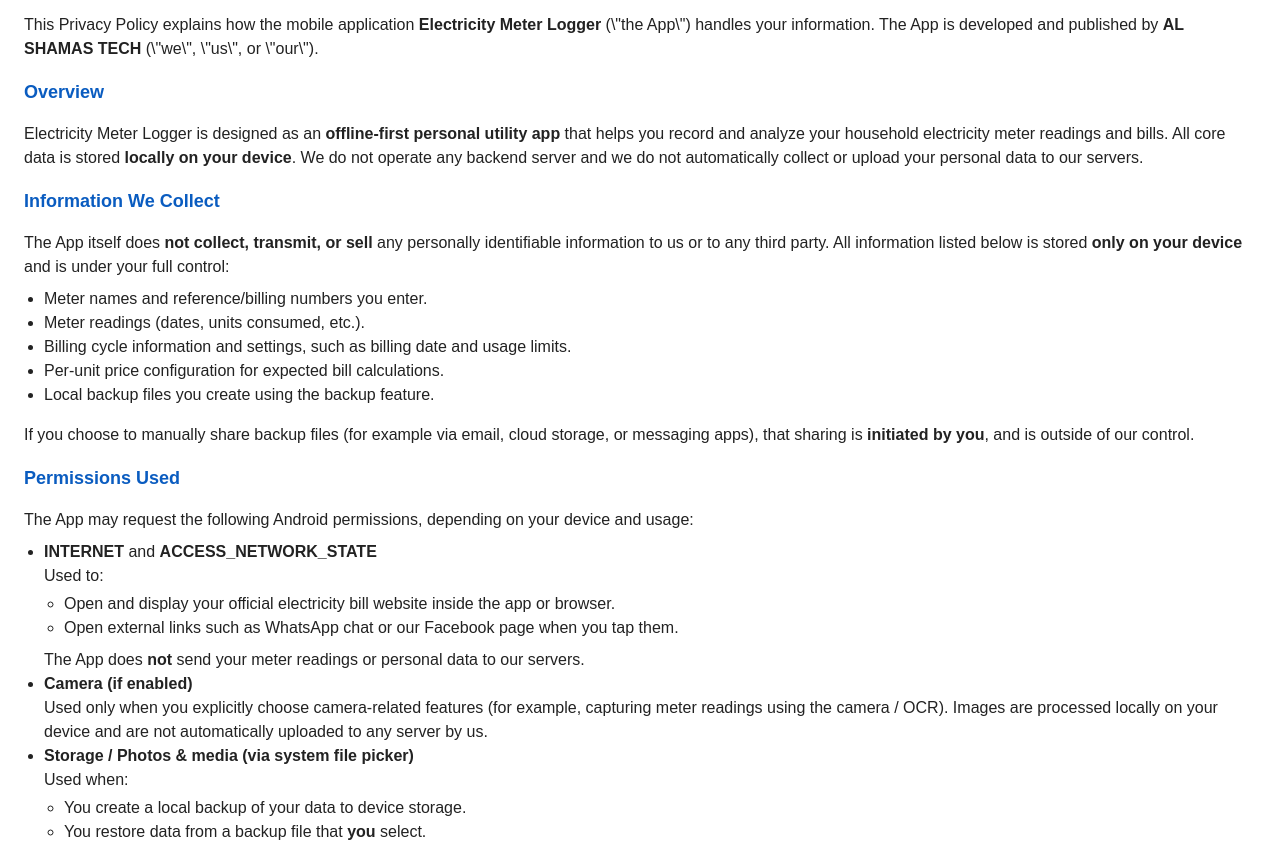
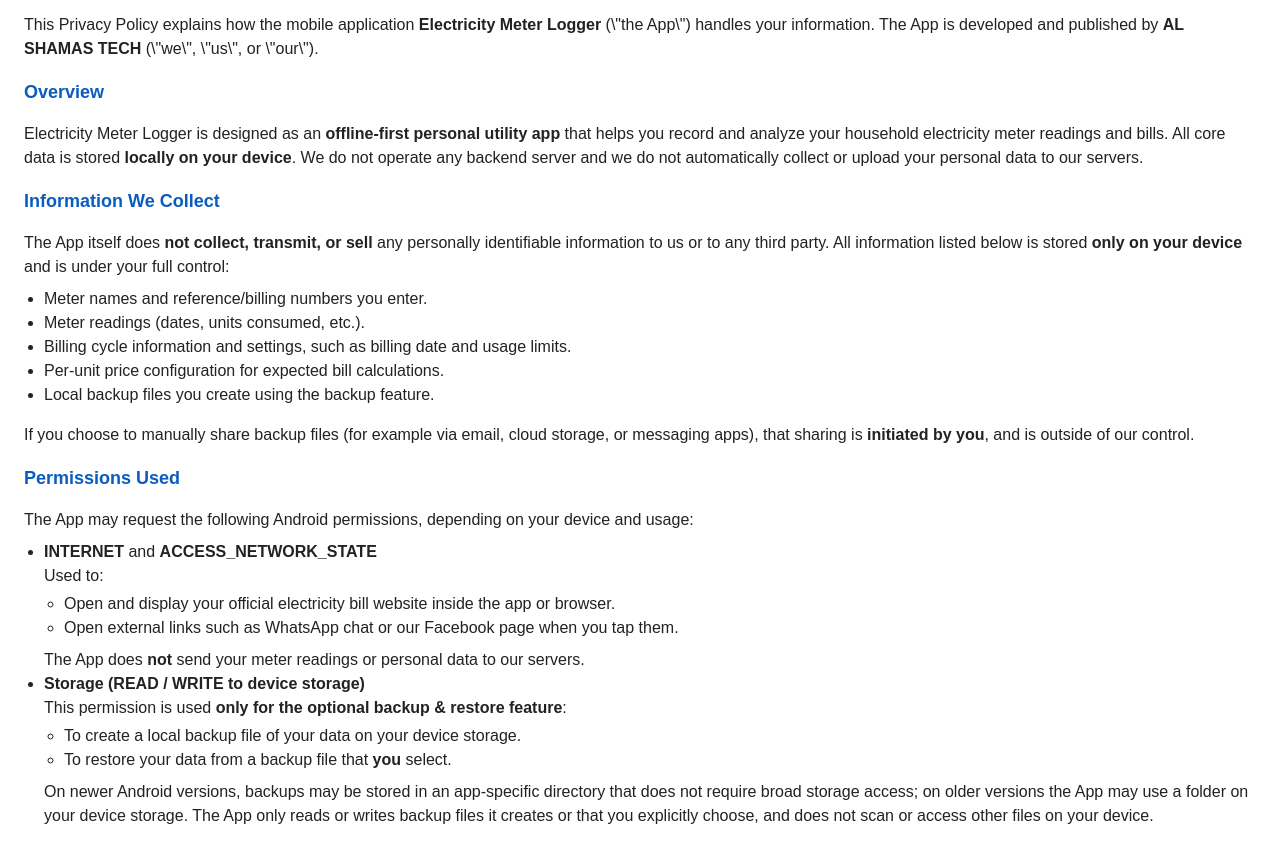
Before and after one commit to alshamasgroup/meter-logger-policy, a plain HTML site: page index.html in a window 1280 px wide. Shown: the part 115-957 px from the top of the page. Drawn offline with Linux system fonts and the light colour scheme.

Commit message:
Update storage permission explanation in index.html
Clarify storage permission usage and backup feature details.

```diff
--- a/index.html
+++ b/index.html
@@ -88,20 +88,20 @@
         The App does <strong>not</strong> send your meter readings or personal data to our servers.
     </li>
     <li>
-        <strong>Camera (if enabled)</strong><br />
-        Used only when you explicitly choose camera-related features
-        (for example, capturing meter readings using the camera / OCR).
-        Images are processed locally on your device and are not automatically uploaded to any server by us.
-    </li>
-    <li>
-        <strong>Storage / Photos &amp; media (via system file picker)</strong><br />
-        Used when:
+        <strong>Storage (READ / WRITE to device storage)</strong><br />
+        This permission is used <strong>only for the optional backup &amp; restore feature</strong>:
         <ul>
-            <li>You create a local backup of your data to device storage.</li>
-            <li>You restore data from a backup file that <strong>you</strong> select.</li>
+            <li>To create a local backup file of your data on your device storage.</li>
+            <li>To restore your data from a backup file that <strong>you</strong> select.</li>
         </ul>
-        Access is typically granted through the Android system picker (SAF). The App only reads or writes the
-        specific file you choose and does not scan or access other files on your device.
+        On newer Android versions, backups may be stored in an app-specific directory that does not require
+        broad storage access; on older versions the App may use a folder on your device storage.
+        The App only reads or writes backup files it creates or that you explicitly choose, and does not
+        scan or access other files on your device.
+        <br /><br />
+        <strong>This permission is optional:</strong> if you do not grant storage access, the core app
+        features (meter readings, statistics, bill calculations) will still work, but the backup/restore
+        feature will not be available.
     </li>
 </ul>
 
```
